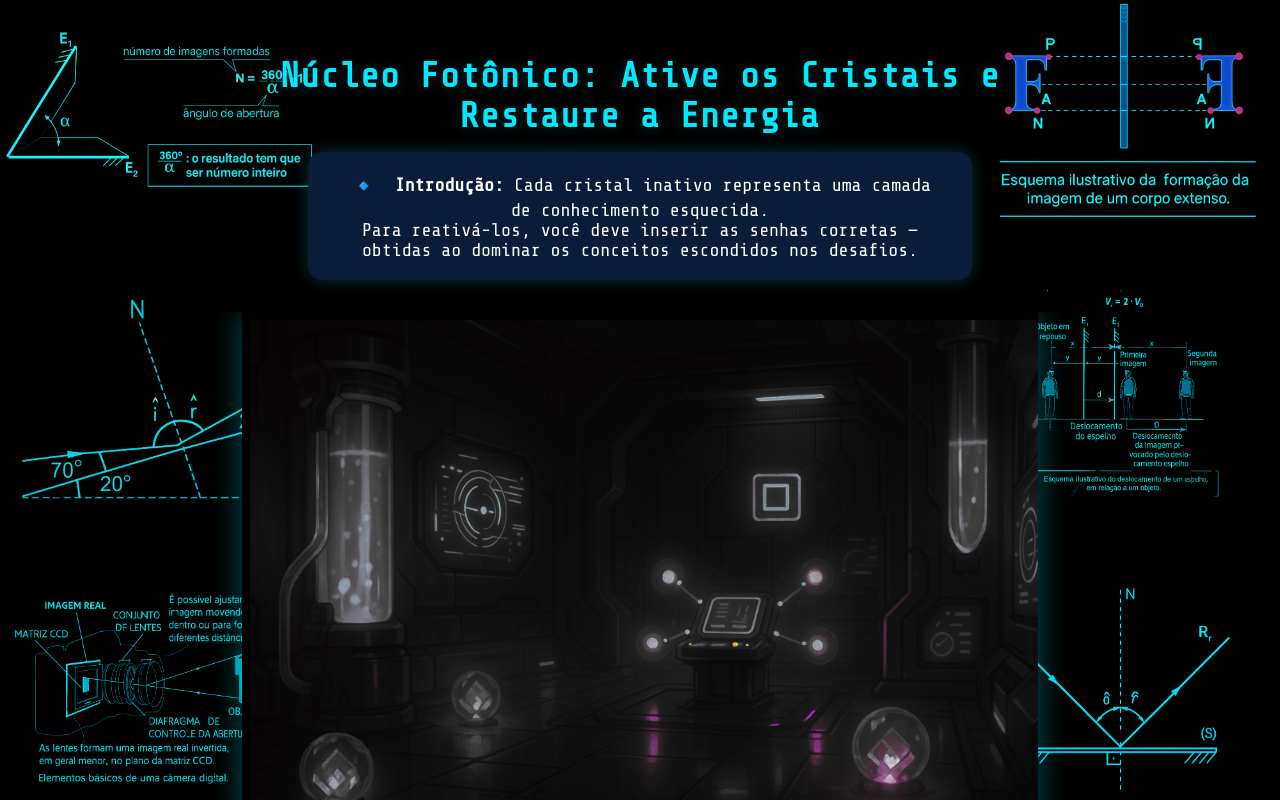
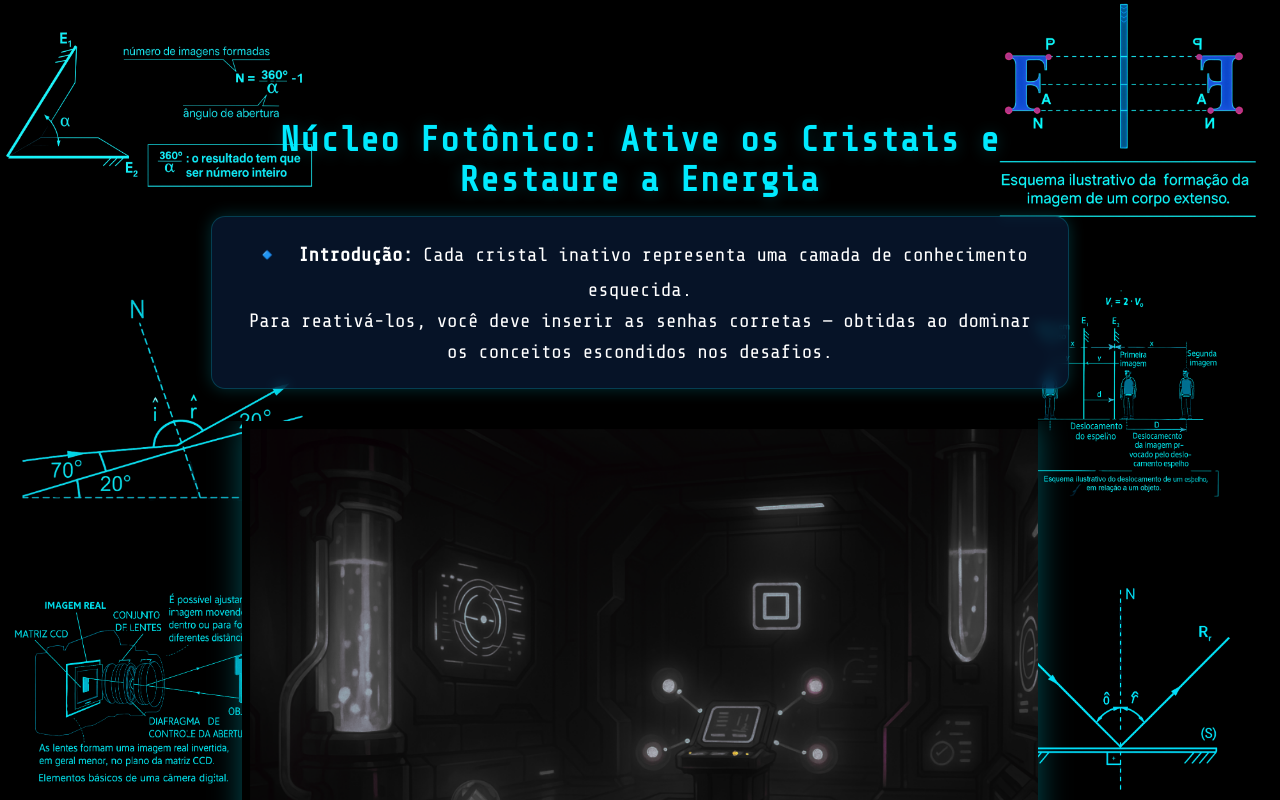
Before and after one commit to rjfontana/foton, a plain HTML site: page index.html in a window 1280 px wide. Shown: the top 800 px of the page. Drawn offline with nearby package versions, Linux system fonts and the light colour scheme.

Commit message:
Update index.html

```diff
--- a/index.html
+++ b/index.html
@@ -4,6 +4,34 @@
   <meta charset="UTF-8">
   <title>Camadas Interativas</title>
   <link rel="stylesheet" href="estilo.css">
+  <style>
+    .site-header {
+      position: relative;
+      z-index: 10;
+      padding-top: 64px; /* aumenta espaço entre o fundo e o topo */
+    }
+
+    .site-intro {
+      backdrop-filter: blur(6px);
+      background: rgba(10, 30, 60, 0.65);
+      border: 1px solid rgba(0, 234, 255, 0.2);
+      padding: 20px 28px;
+      border-radius: 14px;
+      max-width: 800px;
+      margin: 0 auto;
+    }
+
+    .site-intro span, .site-intro strong {
+      font-size: 1.05em;
+      line-height: 1.6;
+    }
+
+    .intro-icone {
+      font-size: 1.3em;
+      margin-right: 6px;
+      vertical-align: middle;
+    }
+  </style>
 </head>
 <body>
   <!-- Título e Introdução -->
@@ -19,12 +47,14 @@
     </section>
   </header>
 
+  <!-- Fundo decorativo -->
   <img src="0.png" alt="" class="decoracao-fundo" aria-hidden="true">
   <img src="14.png" alt="" class="decoracao-fundo-esquerda" aria-hidden="true">
   <img src="15.png" alt="" class="decoracao-fundo-inferior" aria-hidden="true">
   <img src="16.png" alt="" class="decoracao-fundo-inferior-esquerda" aria-hidden="true">
   <img src="17.png" alt="" class="decoracao-fundo-centro-direita" aria-hidden="true">
   <img src="18.png" alt="" class="decoracao-fundo-centro-esquerda" aria-hidden="true">
+
   <!-- Painel com camadas -->
   <div class="painel" id="painel">
     <img src="13.png" class="camada fundo" alt="Fundo">
@@ -75,7 +105,6 @@
         <input type="password" id="senha12" aria-label="Senha 1" autocomplete="off" />
         <button type="button" onclick="verificarSenha(12)">OK</button>
       </label>
-      <!-- Os outros campos são gerados via JavaScript -->
     </form>
   </div>
 
```
